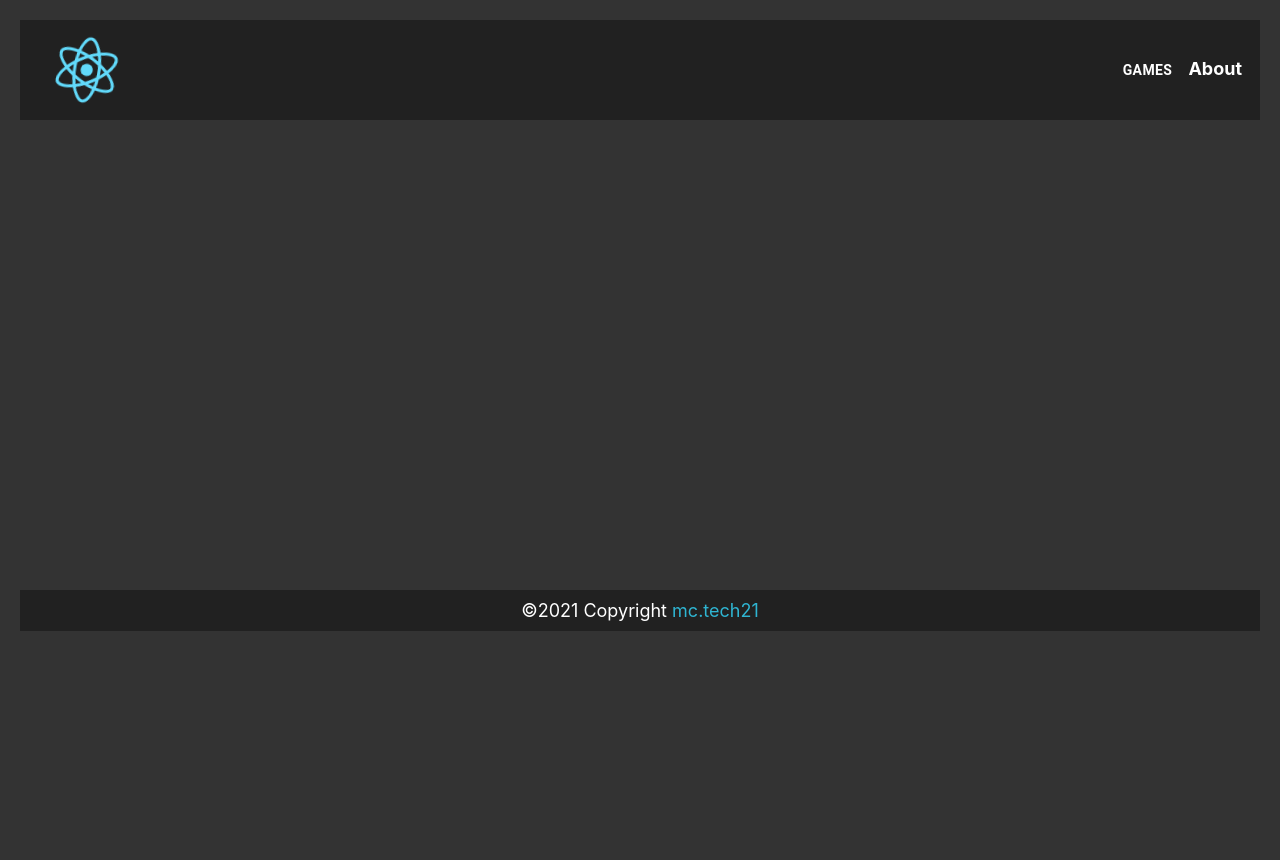
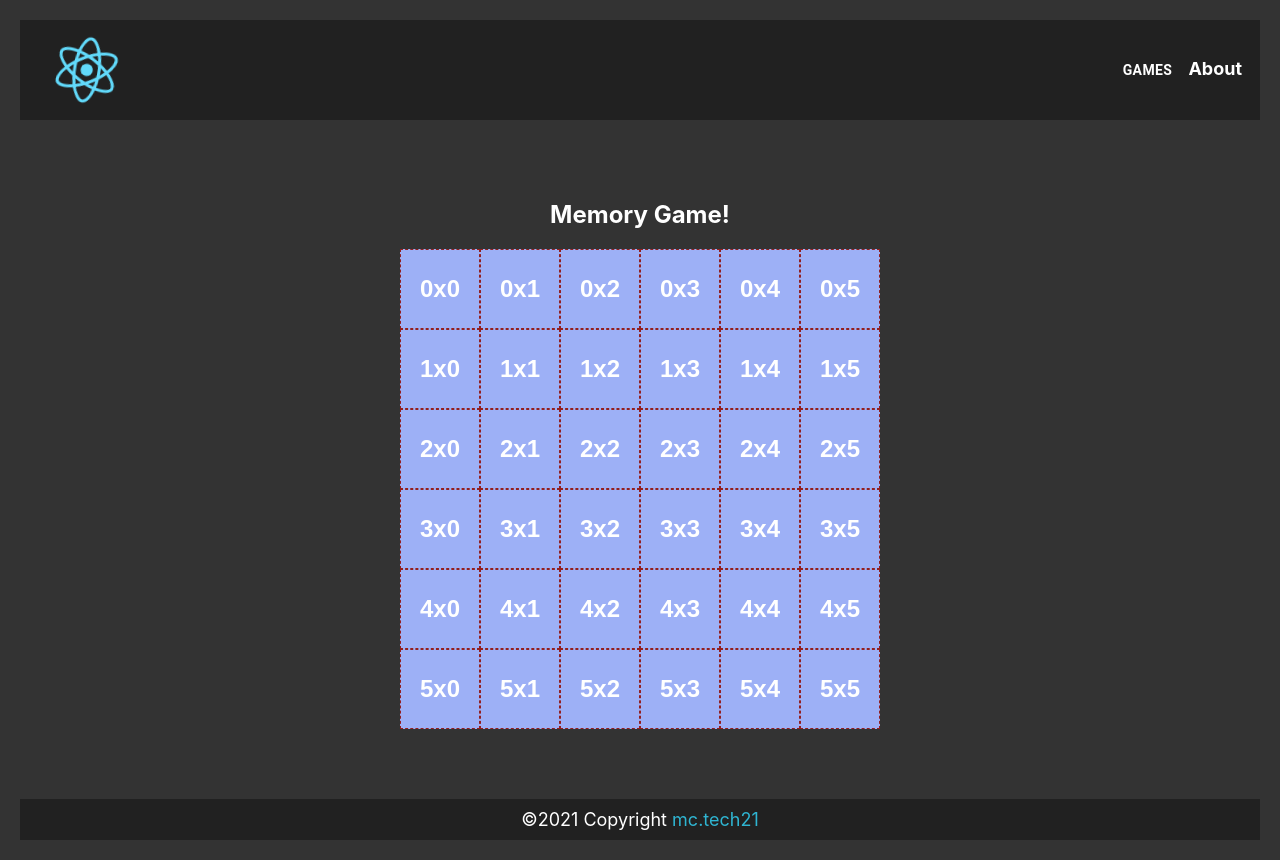
Before and after one commit to mcteach21/react-samples-app, a React (Create React App) app: page /memory in a window 1280 px wide. Before the commit the page ends 800 px from the top, so only its background shows below. Built offline with nearby package versions, Linux system fonts and the light colour scheme.

Commit message:
memory game

```diff
--- a/src/App.js
+++ b/src/App.js
@@ -3,12 +3,12 @@ import logo from './logo.svg';
 
 import './App.css';
 import React from 'react';
-
 import { BrowserRouter, Route, Switch  } from "react-router-dom"
 
-import NavBar from './navbar.js';
+import SimpleMenu from './menu.js';
+
 import TicToe from './tictoe.js';
-import SimpleMenu from './menu.js';
+import Memory from './memory.js';
 
 function App() {
 
@@ -17,24 +17,25 @@ function App() {
       <BrowserRouter>
           <header className="App-header">
             <img src={logo} className="App-logo" alt="logo" />
-
             <div className="menu-right">
                 <SimpleMenu />
             </div>
           </header>
 
-
           <div className="App-main container mt-2" style={{ marginTop: 40 }}>
                 <div>
                   <Switch>
                     <Route exact path="/">
-                      <TicToe />
+
                     </Route>
                     <Route path="/about">
                       <h2>About </h2>
                     </Route>
-                    <Route path="/login">
-                      <h2>Profil.. </h2>
+                    <Route path="/tictoe">
+                        <TicToe />
+                    </Route>
+                    <Route path="/memory">
+                        <Memory />
                     </Route>
                   </Switch>
                 </div>
--- /dev/null
+++ b/src/components/board.js
@@ -0,0 +1,102 @@
+import React from "react";
+import Memory from "../memory";
+
+class Board extends React.Component {
+    // title = 'Next Move : ';
+    // lastMove = 'X';
+    // itsOver = false;
+
+    boxes = [];
+    constructor(props) {
+        super(props);
+
+        this.state={dimension : props.dimemsion, click: props.click};
+        this.message='';
+
+        this.init();
+    }
+    init(){
+        let total_boxes = parseInt(this.state.dimension)*parseInt(this.dimension);
+        for (let i = 0; i < total_boxes; i++)
+            this.boxes.push(null);
+    }
+
+    // renderSquare(i) {
+    //     //return <Square value={'-'} name={i} click={()=>this.onItemClick(i)} />;
+    //     return <button className="box" onClick={()=>this.onItemClick(i)}>Box {i}</button>;
+    // }
+    renderLine(i) {
+        let content = [];
+        for (let j = 0; j < parseInt(this.state.dimension); j++)
+            content.push(<button className="box" onClick={this.state.click}>{i}x{j}</button>)
+        return content;
+    }
+    create() {
+        let n=0;
+        let contents = [];
+
+        contents.push(<div className="status" id="status">{this.message}</div>);
+        for (let i = 0; i < parseInt(this.state.dimension); i++)
+            contents.push(<div className="board-row">{this.renderLine(i)}</div>);
+        return contents;
+    }
+    render() {
+        // return (
+        //   <div>
+        //       {this.createBoard()}
+        //   </div>
+        // );
+        const e = React.createElement;
+        return e('div', {}, this.create());
+    }
+
+    // onItemClick(i) {
+    //     alert('ok');
+    //
+    //     // if(this.itsOver || this.moves[i]!=null)
+    //     //     return;
+    //     //
+    //     // document.getElementById('status').innerHTML=this.title+ ' '+this.lastMove;
+    //     // this.lastMove = this.lastMove=='X'?'O':'X';
+    //     // this.moves[i]=this.lastMove;
+    //     //
+    //     // document.getElementById('sq'+i).innerHTML=this.lastMove;
+    //     // document.getElementById('sq'+i).style.color = this.lastMove==='X'?'blue':'crimson';
+    //     //
+    //     // this.itsOver=this.checkMoves();
+    //     // if(this.itsOver){
+    //     //     document.getElementById('status').innerHTML='Game Over!'; //The winner is : '+i+'!';
+    //     // }
+    // }
+
+
+
+    // checkMoves(){
+    //     const lines = [
+    //         [0, 1, 2],
+    //         [3, 4, 5],
+    //         [6, 7, 8],
+    //         [0, 3, 6],
+    //         [1, 4, 7],
+    //         [2, 5, 8],
+    //         [0, 4, 8],
+    //         [2, 4, 6],
+    //     ];
+    //     for (let i = 0; i < lines.length; i++) {
+    //         const [a, b, c] = lines[i];
+    //         if (this.moves[a] && this.moves[a] === this.moves[b] && this.moves[a] === this.moves[c]) {
+    //
+    //             document.getElementById('sq'+a).classList.add("red-border");
+    //             document.getElementById('sq'+b).classList.add("red-border");
+    //             document.getElementById('sq'+c).classList.add("red-border");
+    //
+    //             return true;
+    //         }
+    //     }
+    //     return false;
+    //
+    // }
+
+
+}
+export default Board;
--- a/src/index.css
+++ b/src/index.css
@@ -16,3 +16,16 @@ code {
   font-family: source-code-pro, Menlo, Monaco, Consolas, 'Courier New',
     monospace;
 }
+
+.box{
+  background: #9DB0F6;
+  color: white;
+  border: 1px dashed #931f1f;
+  font-size: 24px;
+  font-weight: bold;
+  line-height: 34px;
+  width: 80px;
+  height: 80px;
+  padding: 0px !important;
+  cursor: pointer;
+}
--- /dev/null
+++ b/src/memory.js
@@ -0,0 +1,22 @@
+import React from "react";
+import Board from "./components/board.js";
+
+
+class Memory extends React.Component {
+
+    handleClick = (e) => {
+        console.log(e.target.value);
+    }
+
+    render() {
+        return(
+            <div>
+                <h2>Memory Game!</h2>
+                <Board dimemsion="6" click={(e)=>this.handleClick} />
+            </div>
+        );
+    }
+
+}
+
+export default Memory;
```
